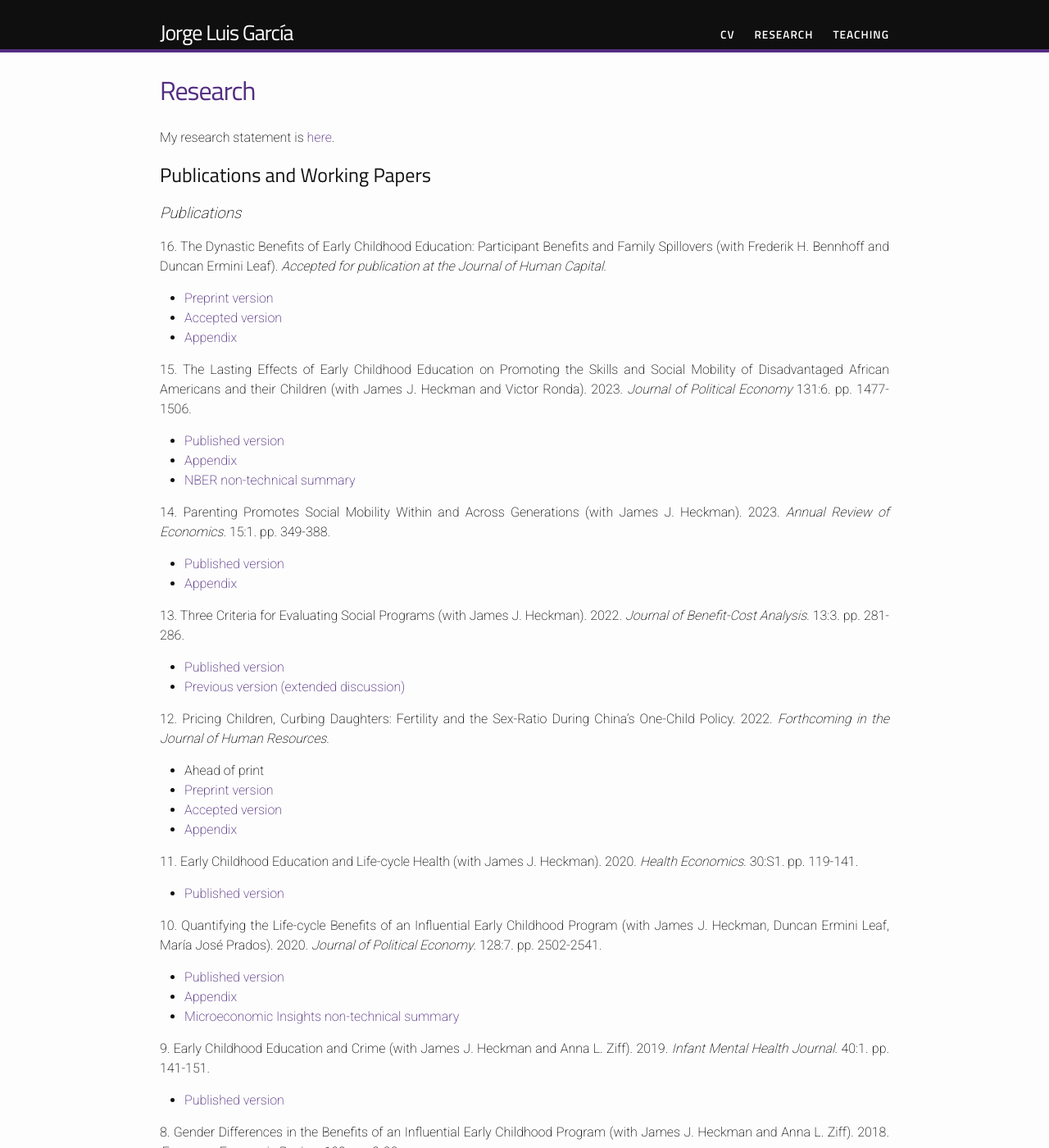
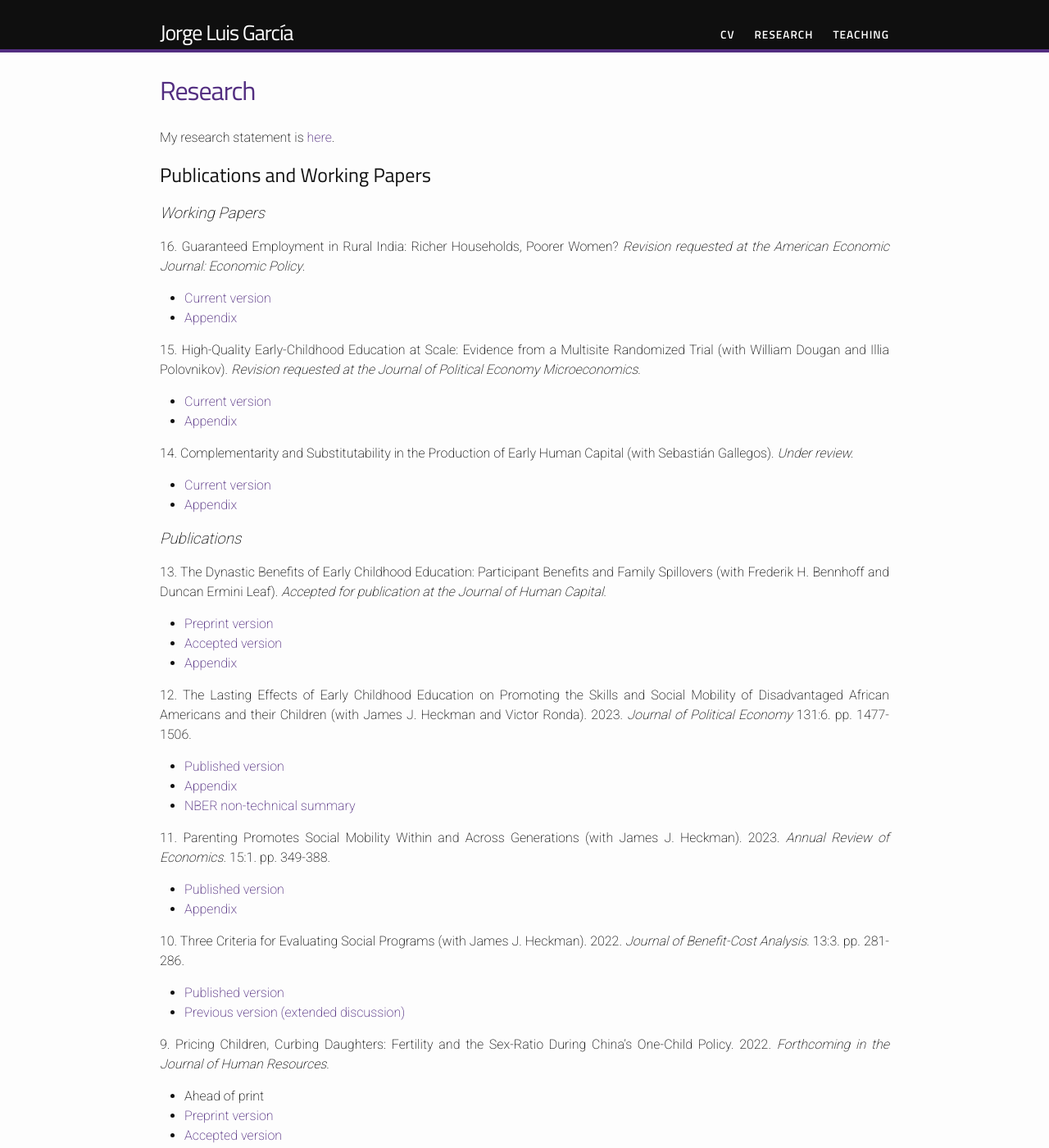
Before and after one commit to jorgelgarcia/jorgelgarcia.github.io, a Jekyll site: the page built from research.md, in a window 1280 px wide and 1400 px high. Shown: the whole window at 82% size. Built offline with Jekyll 4.4.1, drawn with Linux system fonts in a browser that asks for light colours; nearby versions of some CDN libraries; some web fonts are replaced; some of the changed text lies outside the part shown.

Commit message:
research

```diff
--- a/research.md
+++ b/research.md
@@ -9,88 +9,88 @@
 
 ## Publications and Working Papers
 
+### Working Papers
+
+16\. Guaranteed Employment in Rural India: Richer Households, Poorer Women? <em>Revision requested at the American Economic Journal: Economic Policy</em>.
+* [Current version](https://www.dropbox.com/s/0on13notpwx06qo/gem_paper_04-12-2023b_jlg.pdf?dl=0)
+* [Appendix](https://www.dropbox.com/s/yo4zctf9ki5j7i7/gem_appendix_04-12-2023a_jlg.pdf?dl=0)
+<br/>
+
+15\. High-Quality Early-Childhood Education at Scale: Evidence from a Multisite Randomized Trial (with William Dougan and Illia Polovnikov). <em>Revision requested at the Journal of Political Economy Microeconomics</em>.
+* [Current version](https://www.dropbox.com/scl/fi/ksau89zkcjx466jcdrf90/hqecescale_paper_2023-08-25a_jlg.pdf?rlkey=nyq5kdmgaw1t6jp63pv5ix7cb&dl=0)
+* [Appendix](https://www.dropbox.com/scl/fi/4sme0bknl9lt3ji97h8v0/hqecescale_appendix_2023-08-25a_jlg.pdf?rlkey=8bwxmst1tjd8xx3jlqmvug1yn&dl=0)
+<br/>
+
+14\. Complementarity and Substitutability in the Production of Early Human Capital (with Sebastián Gallegos). <em>Under review<em>.
+* [Current version](https://www.dropbox.com/scl/fi/opecp7u69q7zmr3lknf45/dynamiccomplementary_07272023a_jlg.pdf?rlkey=0ygi0b0rbqdbdn4dlys7evcl1&dl=0)
+* [Appendix](https://www.dropbox.com/scl/fi/duqlxn9kdxyjkjkgezh6t/dynamiccomplementary_appendix_07272023a_jlg.pdf?rlkey=0ke0voxnb5d1hymkw2daqctvj&dl=0)
+
 ### Publications
 
-16\. The Dynastic Benefits of Early Childhood Education: Participant Benefits and Family Spillovers (with Frederik H. Bennhoff and Duncan Ermini Leaf). <em>Accepted for publication at the Journal of Human Capital<em>.
+13\. The Dynastic Benefits of Early Childhood Education: Participant Benefits and Family Spillovers (with Frederik H. Bennhoff and Duncan Ermini Leaf). <em>Accepted for publication at the Journal of Human Capital<em>.
 * [Preprint version](https://www.journals.uchicago.edu/doi/abs/10.1086/728058)
 * [Accepted version](https://www.dropbox.com/s/5wskczk6h2364b5/perrycba_revision_2023-07-28a_jlg.pdf?dl=0)
 * [Appendix](https://www.dropbox.com/s/sjocnqphi84edue/perrycba_appendixrevision_2023-07-28a_jlg.pdf?dl=0)
 <br/>
 
-15\. The Lasting Effects of Early Childhood Education on Promoting the Skills and Social Mobility of Disadvantaged African Americans and their Children (with James J. Heckman and Victor Ronda). 2023. <em>Journal of Political Economy</em> 131:6. pp. 1477-1506.
+12\. The Lasting Effects of Early Childhood Education on Promoting the Skills and Social Mobility of Disadvantaged African Americans and their Children (with James J. Heckman and Victor Ronda). 2023. <em>Journal of Political Economy</em> 131:6. pp. 1477-1506.
 * [Published version](https://www.dropbox.com/s/q9ef27a35xfkpuy/722936.pdf?dl=0)
 * [Appendix](https://www.dropbox.com/s/vor0ypc15d6oa7c/perrysecondgen_appendix_08-26-2022a_jlg.pdf?dl=0)
 * [NBER non-technical summary](https://www.nber.org/digest-202110/intergenerational-impacts-perry-preschool-project)
 <br/>
 
-14\. Parenting Promotes Social Mobility Within and Across Generations (with James J. Heckman). 2023. <em>Annual Review of Economics</em>. 15:1. pp. 349-388.
+11\. Parenting Promotes Social Mobility Within and Across Generations (with James J. Heckman). 2023. <em>Annual Review of Economics</em>. 15:1. pp. 349-388.
 * [Published version](https://www.dropbox.com/scl/fi/xxdba08xeyk7kcjem8yns/annurev-economics-021423-031905.pdf?rlkey=pqy6it5s41xojcyd1wwff1s0n&dl=0)
 * [Appendix](https://www.dropbox.com/s/j279auh3i4pb642/arpaper_appendix_02-14-2023a_jlg.pdf?dl=0)
 <br/>
 
-13\. Three Criteria for Evaluating Social Programs (with James J. Heckman). 2022. <em>Journal of Benefit-Cost Analysis</em>. 13:3. pp. 281-286.
+10\. Three Criteria for Evaluating Social Programs (with James J. Heckman). 2022. <em>Journal of Benefit-Cost Analysis</em>. 13:3. pp. 281-286.
 * [Published version](https://www.dropbox.com/s/j6tjzm0iarupldt/three-criteria-for-evaluating-social-programs.pdf?dl=0)
 * [Previous version (extended discussion)](https://www.dropbox.com/s/fmzlaftadxmkb7z/w30005.pdf?dl=0)
 <br/>
 
-12\. Pricing Children, Curbing Daughters: Fertility and the Sex-Ratio During China's One-Child Policy. 2022.  <em>Forthcoming in the Journal of Human Resources</em>.
+9\. Pricing Children, Curbing Daughters: Fertility and the Sex-Ratio During China's One-Child Policy. 2022.  <em>Forthcoming in the Journal of Human Resources</em>.
 * Ahead of print
 * [Preprint version](http://jhr.uwpress.org/content/early/2022/03/31/jhr.0820-11118R1.full.pdf+html)
 * [Accepted version](https://www.dropbox.com/s/19rvs85us3fssyj/pricingchildren_paper_02252022a_jlg.pdf?dl=0)
 * [Appendix](https://www.dropbox.com/s/lunjmsbd6bjgspi/pricingchildren_appendix_02252022a_jlg.pdf?dl=0)
 <br/>
 
-11\. Early Childhood Education and Life-cycle Health (with James J. Heckman). 2020. <em>Health Economics</em>. 30:S1. pp. 119-141.
+8\. Early Childhood Education and Life-cycle Health (with James J. Heckman). 2020. <em>Health Economics</em>. 30:S1. pp. 119-141.
 * [Published version](https://www.dropbox.com/s/viq16eci1e0kxkn/healtheconomics.pdf?dl=0)
 <br/>
 
-10\. Quantifying the Life-cycle Benefits of an Influential Early Childhood Program (with James J. Heckman, Duncan Ermini Leaf, María José Prados). 2020. <em>Journal of Political Economy</em>. 128:7. pp. 2502-2541.
+7\. Quantifying the Life-cycle Benefits of an Influential Early Childhood Program (with James J. Heckman, Duncan Ermini Leaf, María José Prados). 2020. <em>Journal of Political Economy</em>. 128:7. pp. 2502-2541.
 * [Published version](https://www.dropbox.com/s/1yinom4vsgl3afc/705718.pdf?dl=0)
 * [Appendix](https://www.dropbox.com/s/p5wp4yh96k0d9ov/abc_comprehensivecba_appendix-pub_2018-08-02a_jlg.pdf?dl=0)
 * [Microeconomic Insights non-technical summary](https://microeconomicinsights.org/life-cycle-benefits-of-early-childhood-programs-evidence-from-an-influential-early-childhood-program/)
 <br/>
 
-9\. Early Childhood Education and Crime (with James J. Heckman and Anna L. Ziff). 2019. <em>Infant Mental Health Journal</em>. 40:1. pp. 141-151.
+6\. Early Childhood Education and Crime (with James J. Heckman and Anna L. Ziff). 2019. <em>Infant Mental Health Journal</em>. 40:1. pp. 141-151.
 * [Published version](https://www.dropbox.com/s/g20mp915abtldpl/earlyandcrime.pdf?dl=0)
 <br/>
 
-8\. Gender Differences in the Benefits of an Influential Early Childhood Program (with James J. Heckman and Anna L. Ziff). 2018. <em>European Economic Review</em>. 109. pp. 9-22.
+5\. Gender Differences in the Benefits of an Influential Early Childhood Program (with James J. Heckman and Anna L. Ziff). 2018. <em>European Economic Review</em>. 109. pp. 9-22.
 * [Published version](https://www.dropbox.com/s/q6mowvkjpz1us5h/1-s2.0-S0014292118300953-main.pdf?dl=0)
 * [Appendix](https://www.dropbox.com/s/z3sfkvm5f655w0r/abc_treatmenteffects_appendix.pdf?dl=0)
 <br/>
 
-7\. Social Policy: Targeting Programmes Effectively (with James J. Heckman). 2017. <em>Nature Human Behavior</em>. 1:1. pp. 1-2.
+4\. Social Policy: Targeting Programmes Effectively (with James J. Heckman). 2017. <em>Nature Human Behavior</em>. 1:1. pp. 1-2.
 * Invited article (not peer-reviewed)
 * [Published version](https://www.dropbox.com/s/8rktlxe288yrr2t/s41562-016-0019.pdf?dl=0)
 <br/>
 
-6\. Early Childhood Education (with Sneha Elango, James J. Heckman, and Andrés Hojman). 2016. <em>Economics of Means-Tested Transfer Programs in the United States, Volume II</em>. The University of Chicago Press, edited by Robert Moffitt.
+3\. Early Childhood Education (with Sneha Elango, James J. Heckman, and Andrés Hojman). 2016. <em>Economics of Means-Tested Transfer Programs in the United States, Volume II</em>. The University of Chicago Press, edited by Robert Moffitt.
 * Invited book chapter
 * [Published version](https://www.dropbox.com/s/u60uewgz4asd5os/c13489.pdf?dl=0)
 * [VOX, CEPR policy portal non-technical summary](https://voxeu.org/article/early-childhood-education-and-social-mobility)
 <br/>
 
-5\. The Price of Fringe Benefits when Formal and Informal Labor Markets Coexist (with David Argente). 2015. <em>IZA Journal of Labor Economics</em>. 4:1. pp. 1-12.
+2\. The Price of Fringe Benefits when Formal and Informal Labor Markets Coexist (with David Argente). 2015. <em>IZA Journal of Labor Economics</em>. 4:1. pp. 1-12.
 * [Published version](https://www.dropbox.com/s/11lazt40lqi80wl/s40172-014-0014-0.pdf?dl=0)
 <br/>
 
-4\. Why Do Formal Credit, Informal Credit, and both Types of Credits Coexist as Consumer Choices? (with Víctor Carreón and Sonia Di Giannatale). 2015. <em>Economics Bulletin</em>. 35:1. pp. 89-96.
+1\. Why Do Formal Credit, Informal Credit, and both Types of Credits Coexist as Consumer Choices? (with Víctor Carreón and Sonia Di Giannatale). 2015. <em>Economics Bulletin</em>. 35:1. pp. 89-96.
 * [Published version](https://www.dropbox.com/s/zjffr0busvzl8n9/EB-15-V35-I1-P10.pdf?dl=0)
 <br/>
 <br/>
-
-### Working Papers
-
-3\. Guaranteed Employment in Rural India: Richer Households, Poorer Women? <em>Revision requested at the American Economic Journal: Economic Policy</em>.
-* [Current version](https://www.dropbox.com/s/0on13notpwx06qo/gem_paper_04-12-2023b_jlg.pdf?dl=0)
-* [Appendix](https://www.dropbox.com/s/yo4zctf9ki5j7i7/gem_appendix_04-12-2023a_jlg.pdf?dl=0)
-<br/>
-
-2\. High-Quality Early-Childhood Education at Scale: Evidence from a Multisite Randomized Trial (with William Dougan and Illia Polovnikov). <em>Revision requested at the Journal of Political Economy Microeconomics</em>.
-* [Current version](https://www.dropbox.com/scl/fi/ksau89zkcjx466jcdrf90/hqecescale_paper_2023-08-25a_jlg.pdf?rlkey=nyq5kdmgaw1t6jp63pv5ix7cb&dl=0)
-* [Appendix](https://www.dropbox.com/scl/fi/4sme0bknl9lt3ji97h8v0/hqecescale_appendix_2023-08-25a_jlg.pdf?rlkey=8bwxmst1tjd8xx3jlqmvug1yn&dl=0)
-<br/>
-
-1\. Complementarity and Substitutability in the Production of Early Human Capital (with Sebastián Gallegos). <em>Under review<em>.
-* [Current version](https://www.dropbox.com/scl/fi/opecp7u69q7zmr3lknf45/dynamiccomplementary_07272023a_jlg.pdf?rlkey=0ygi0b0rbqdbdn4dlys7evcl1&dl=0)
-* [Appendix](https://www.dropbox.com/scl/fi/duqlxn9kdxyjkjkgezh6t/dynamiccomplementary_appendix_07272023a_jlg.pdf?rlkey=0ke0voxnb5d1hymkw2daqctvj&dl=0)
```
